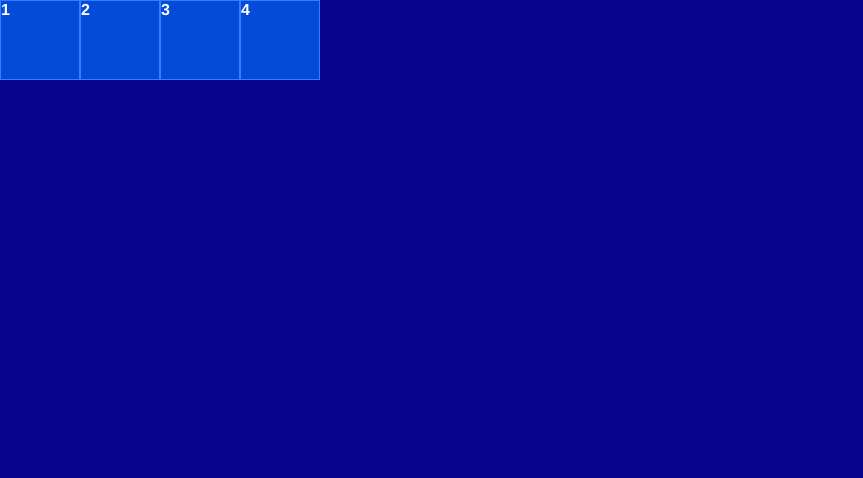
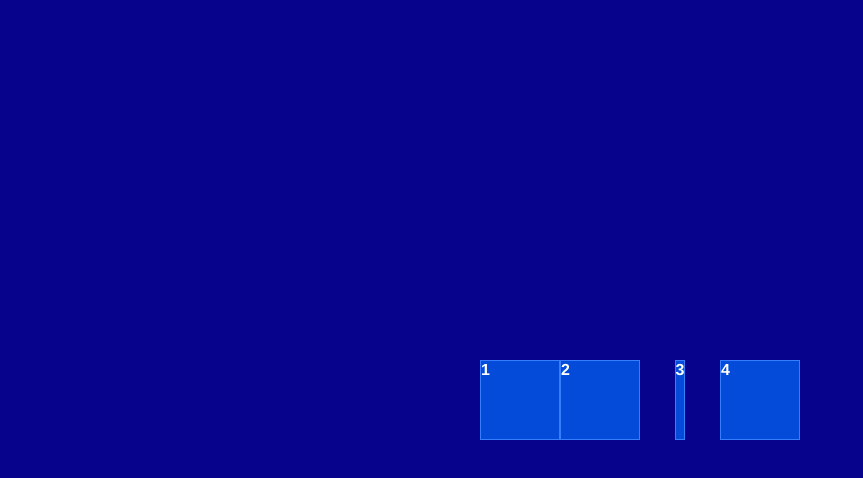
Before and after one commit to cwray-tech/CSSGrid, a plain HTML site: page 05/demos/m5/alignment/1-alignment.html in a window 1280 px wide. Shown: the whole page, without its empty margins (0-863 px from the left). Drawn offline with Linux system fonts and the light colour scheme.

Commit message:
learning alignment and source order

```diff
--- a/05/demos/m5/accessibility/css/2-overlapping.css
+++ b/05/demos/m5/accessibility/css/2-overlapping.css
@@ -1,6 +1,7 @@
 body {
     display: grid;
     grid: auto-flow minmax(min-content, 6em) / repeat(4, 10em);
+
 }
 
 #item2 {
--- a/05/demos/m5/alignment/css/1-alignment.css
+++ b/05/demos/m5/alignment/css/1-alignment.css
@@ -6,4 +6,10 @@ body {
 body {
     display: grid;
     grid: auto-flow 5em / 5em 5em 5em 5em;
+    align-content: center;
+    justify-content: center;
 }
+
+#special-one {
+    justify-self: center;
+}
--- a/05/demos/m5/alignment/css/2-properties.css
+++ b/05/demos/m5/alignment/css/2-properties.css
@@ -6,7 +6,7 @@ body {
 body {
     display: grid;
     grid: auto-flow 5em / 5em 5em 5em 5em;
-    justify-content: center;
+    justify-content: space-around;
     align-content: center;
 }
 
```
Also changed, not shown: 05/demos/m5/accessibility/css/1-source-order.css (+0 -8 lines).
